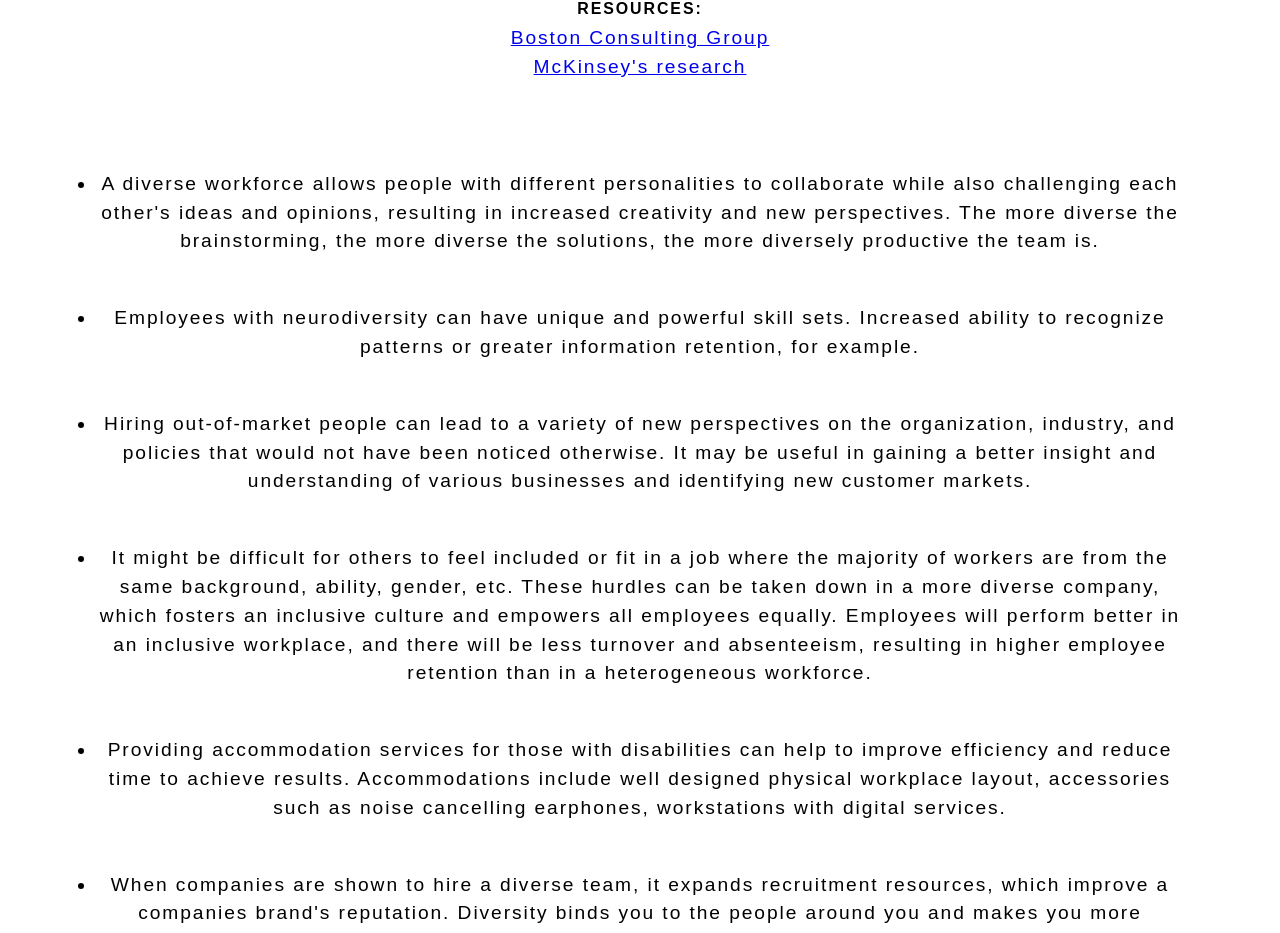
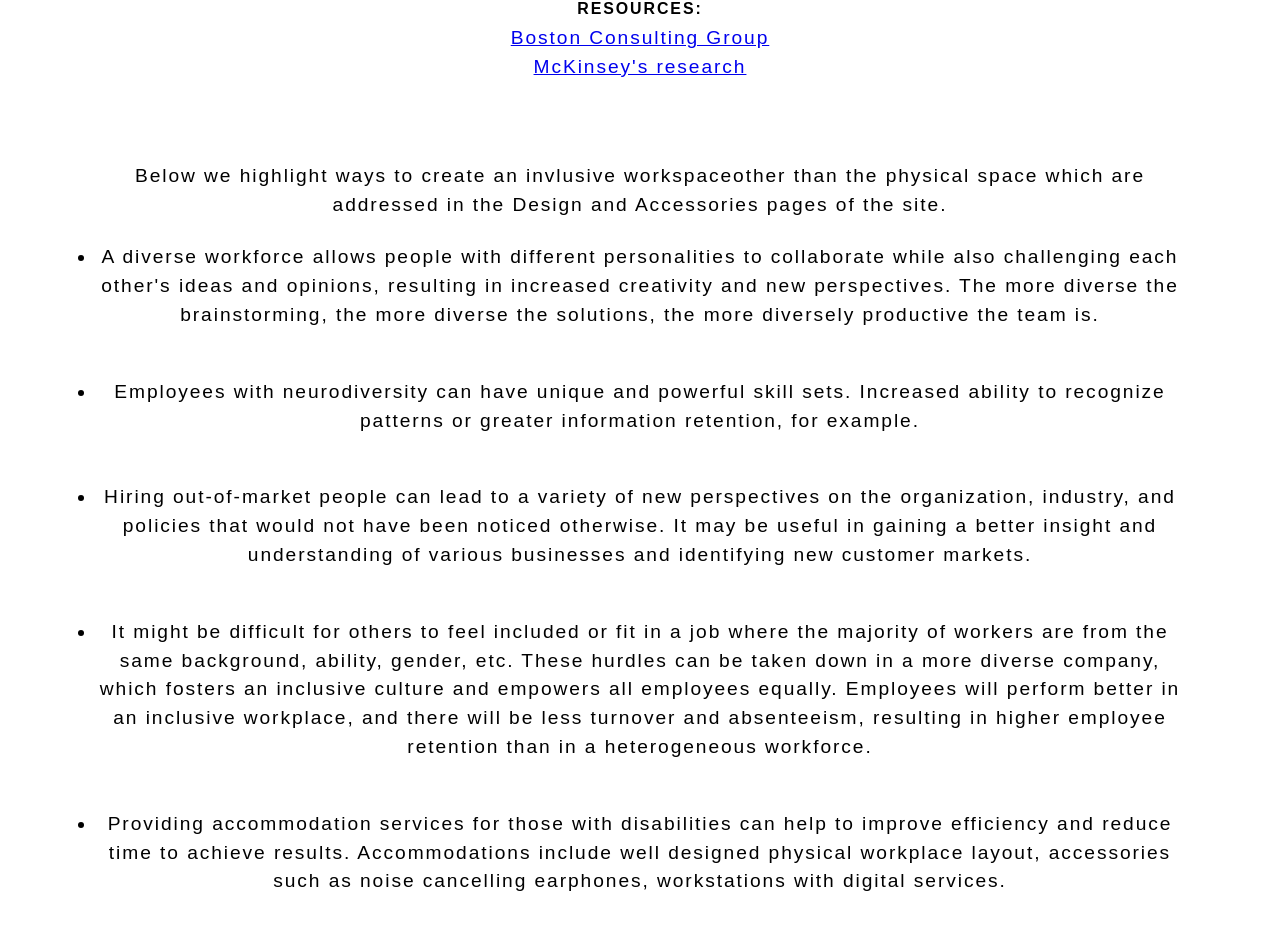
Before and after one commit to aidant842/Trust-in-SODA-Hackathon, a React (Create React App) app in the folder space4all/: page / in a window 1280 px wide. Shown: the part 4812-5745 px from the top of the page. Built offline with nearby package versions, Linux system fonts and the light colour scheme.

Commit message:
add line explaining bullet points on p1

```diff
--- a/space4all/src/pages/Page1.js
+++ b/space4all/src/pages/Page1.js
@@ -129,6 +129,11 @@ const Page1 = () => {
                 />
             </SplitContainer>
 
+            <TextWithHeader
+                    heading=""
+                    text="Below we highlight ways to create an invlusive workspaceother than the physical space which are addressed in the Design and Accessories pages of the site."
+            />
+
             <StyledUl>
                 <li>
                     A diverse workforce allows people with different
```
